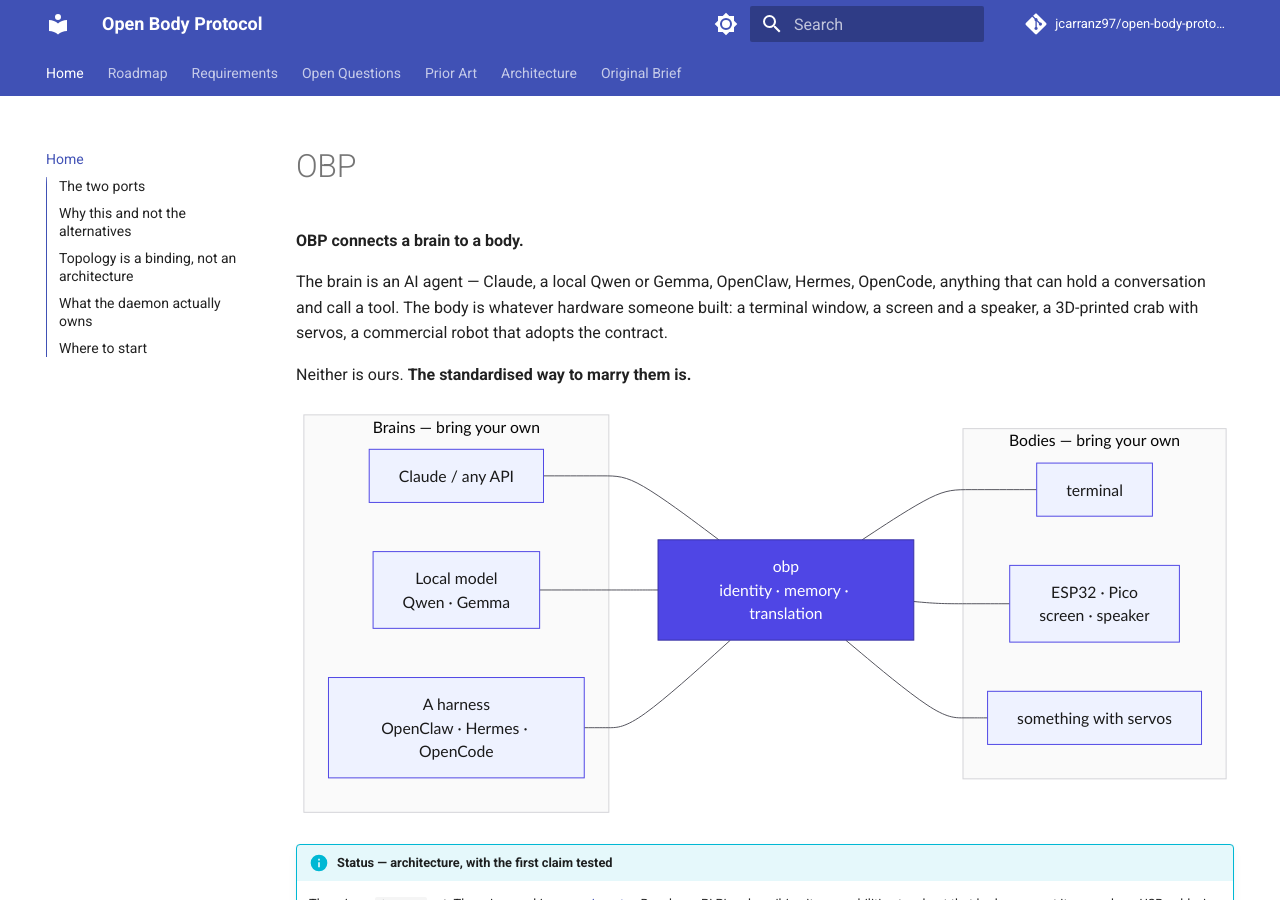
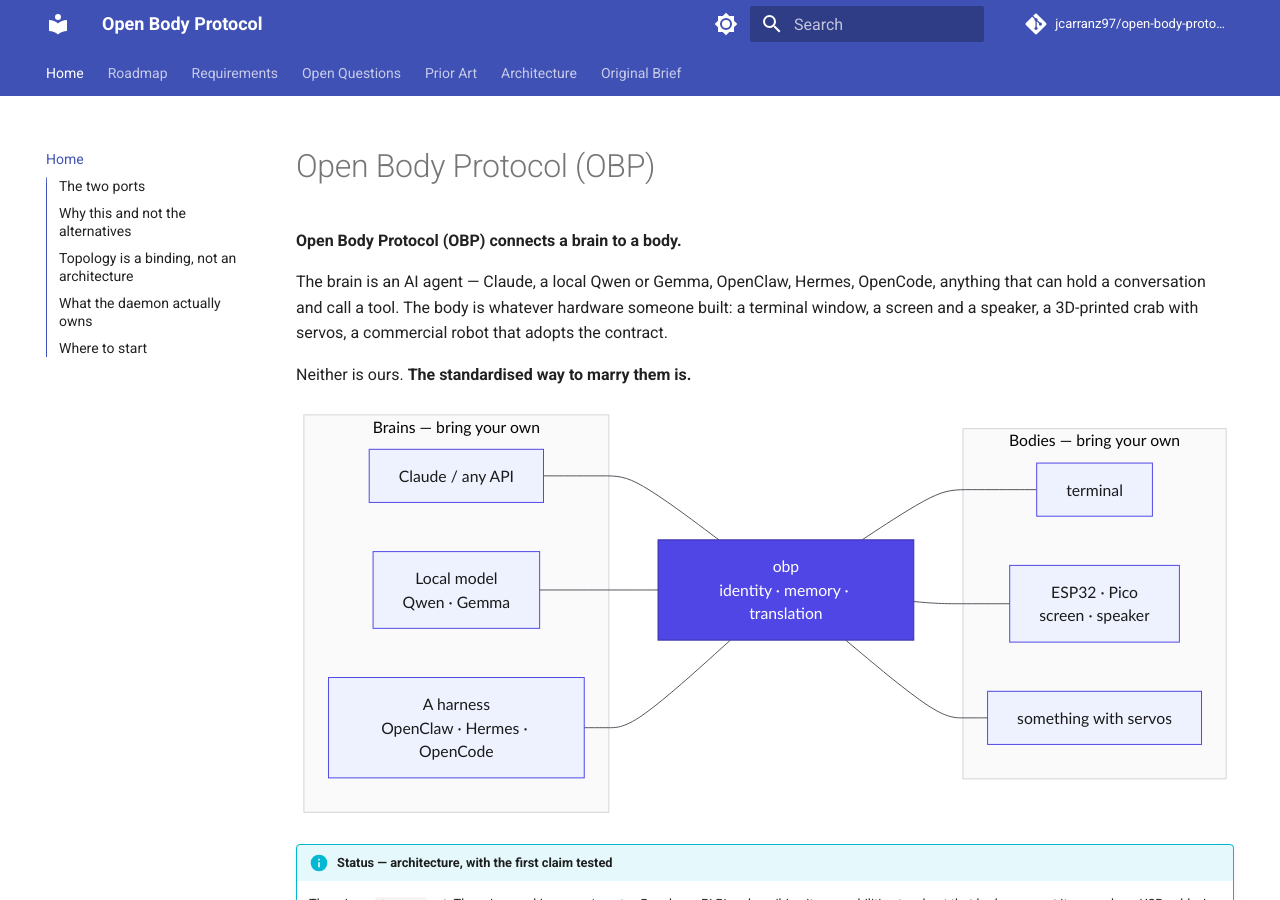
Before and after one commit to jcarranz97/open-body-protocol, an MkDocs documentation site: the page built from docs/index.md, in a window 1280 px wide and 900 px high. Built offline with MkDocs 1.6.1 and Material for MkDocs 9.7.7, drawn with Linux system fonts in a browser that asks for light colours; comment, search, counter and statistics services are not loaded.

Commit message:
docs: expand OBP on first use in every document
The rename left bare acronyms behind, including three page titles that read
simply "# OBP". Each document now introduces itself as "Open Body Protocol
(OBP)" before using the short form, so a reader arriving at any single page
knows what the letters stand for.

Also fixes the article agreement the expansion broke ("a OBP" → "an OBP")
and gives prior-art.md a one-line preamble, since its first mention of the
name was buried sixty lines down.

Co-Authored-By: Claude Opus 5 <noreply@anthropic.com>
Claude-Session: https://claude.ai/code/session_01676wGruprVRmhZTR4e4XJ6

```diff
--- a/docs/index.md
+++ b/docs/index.md
@@ -1,6 +1,6 @@
-# OBP
+# Open Body Protocol (OBP)
 
-**OBP connects a brain to a body.**
+**Open Body Protocol (OBP) connects a brain to a body.**
 
 The brain is an AI agent — Claude, a local Qwen or Gemma, OpenClaw, Hermes,
 OpenCode, anything that can hold a conversation and call a tool. The body is
```
Also changed, not shown: AGENTS.md (+6 -5 lines), CLAUDE.md (+1 -1 lines), README.md (+2 -2 lines), docs/open-questions.md (+1 -1 lines), docs/prior-art.md (+4 -1 lines).
